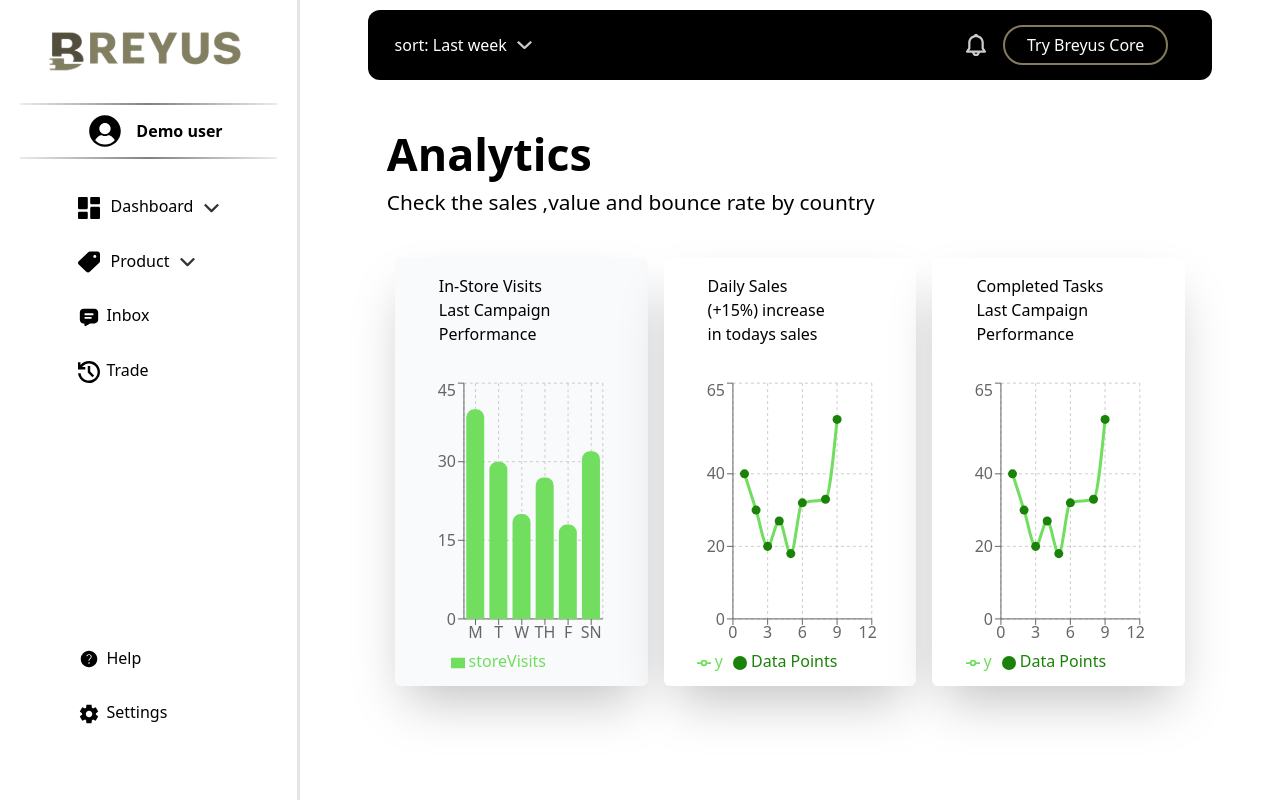
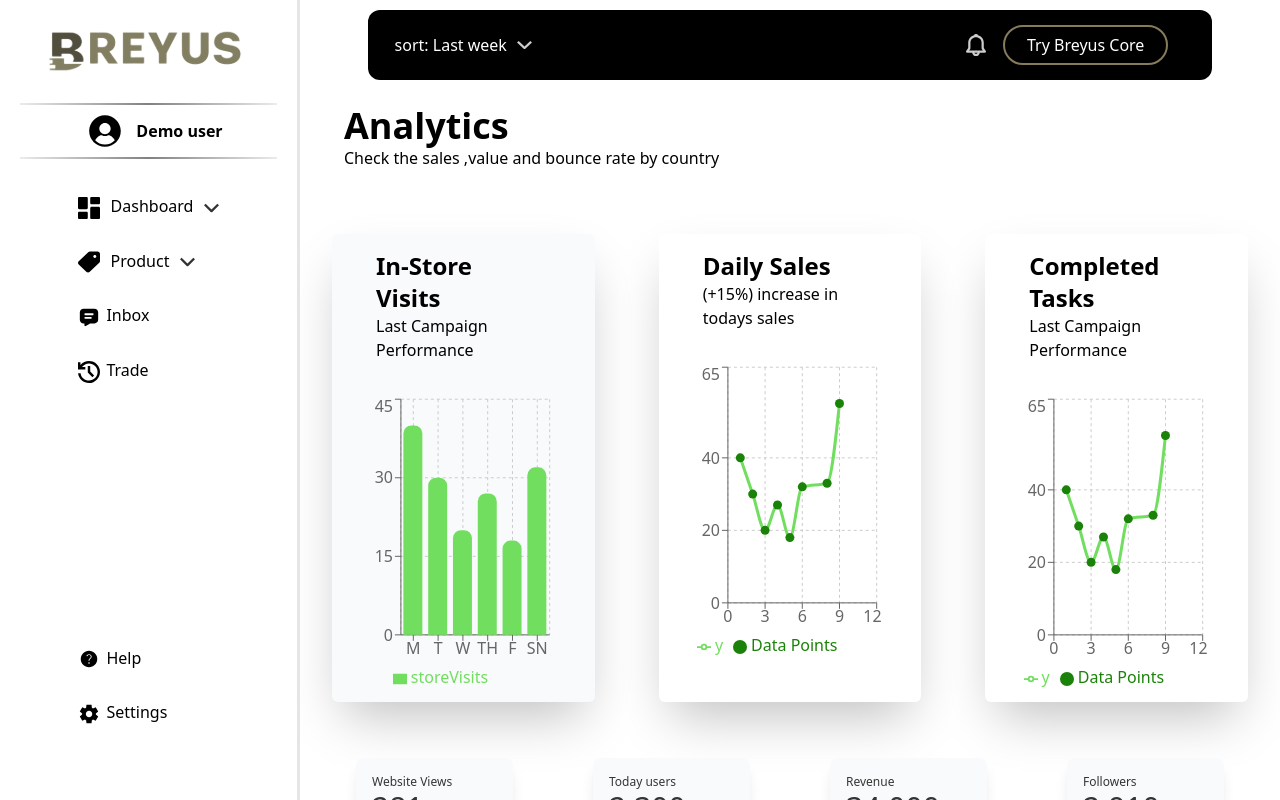
Before and after one commit to heybadrinath/Breyus, a React (Create React App) app in the folder frontend/: page /seller/dashboard in a window 1280 px wide. Built offline with nearby package versions, Linux system fonts and the light colour scheme.

Commit message:
Done with dashboard analytic section

```diff
--- /dev/null
+++ b/frontend/postcss.config.js
@@ -0,0 +1,6 @@
+module.exports = {
+  plugins: {
+    tailwindcss: {},
+    autoprefixer: {},
+  },
+}
--- a/frontend/src/seller/css/dashboard.css
+++ /dev/null
@@ -1,30 +0,0 @@
-/* Analytics section  */
-#analytics-section{
-    width: 63vw;
-    margin: 40px auto;
-    display: flex;
-    flex-direction: column;
-}
-
-#analytics-header{
-    display: flex;
-    flex-direction: column;
-}
-#analytics-header h1{
-    font-size: 2.8em;
-    font-weight: 800;
-}
-#analytics-header p{
-    font-size: 1.3em;
-    font-weight: 200;
-}
-
-#analytics-graph{
-    display: flex;
-}
-#analytics-graph p{
-    font-weight: 100;
-}
-#analytics-graph div{
-    width: 22.8vw;
-}
--- a/frontend/src/seller/dashboard.tsx
+++ b/frontend/src/seller/dashboard.tsx
@@ -1,7 +1,6 @@
 import React from "react";
 import { Header, Leftnavdash } from "../seller/components";
 import { BarChart, Bar, XAxis, YAxis, CartesianGrid, Tooltip, Legend, Scatter, Line, ResponsiveContainer, ComposedChart } from 'recharts';
-import "../seller/css/dashboard.css";
 import "../seller/css/components.css";
 
 
@@ -30,8 +29,18 @@ const Scatterdata: ScatterGraphDataType[] = [
   { x: 5, y: 18 },
   { x: 6, y: 32 },
   { x: 8, y: 33 },
-  { x: 9, y: 55}
+  { x: 9, y: 55 }
 ];
+
+// Analytics dummy data
+let websiteViews = 281;
+let websiteViewsincrease = 55;
+let todayUsers = 2300;
+let todayUsersincrease = 5;
+let revenue = 34000;
+let revenueincrease = 35;
+let followers = 2910;
+let followersincrease = 10;
 
 
 // Bargraph ui element
@@ -53,7 +62,7 @@ const Bargraph = ({ data }: { data: BarGraphDataType[] }) => {
 // Scatter graph ui element
 const Scattergraph = ({ data }: { data: ScatterGraphDataType[] }) => {
   return (
-    <ResponsiveContainer  height={300} width="100%">
+    <ResponsiveContainer height={300} width="100%">
       <ComposedChart data={data}>
         <CartesianGrid strokeDasharray="3 3" />
         <XAxis type="number" dataKey="x" name="Day" />
@@ -76,31 +85,121 @@ const Analytics = () => {
   return (
     <div id="analytics-section">
 
-      <div id="analytics-header">
-        <h1>Analytics</h1>
+      <div className="mx-10 pl-1 pr-10 pb-2 pt-4">
+        <h1 className=" font-black text-4xl  ">Analytics</h1>
         <p>Check the sales ,value and bounce rate by country</p>
       </div>
 
-      <div id="analytics-graph" className="my-10">
+      {/* graph section div  */}
+      <div className=" my-10  mx-auto flex flex-col xl:flex-row ">
 
-        <div className="shadow-2xl rounded-md mx-2 pl-1 pr-10 pb-2 pt-4 bg-gray-50">
-          <h2 className="mx-10">In-Store Visits</h2>
+        <div className="shadow-2xl w-full md:w-[60%] md:mx-auto rounded-md  my-4 xl:mx-8  pl-1 pr-10 pb-2 pt-4 bg-gray-50">
+          <h2 className="mx-10 font-bold text-2xl ">In-Store Visits</h2>
           <p className="mx-10 my-0 mb-8">Last Campaign Performance</p>
-          <Bargraph data={Bardata}/>
+          <Bargraph data={Bardata} />
         </div>
 
-        <div className="shadow-2xl rounded-md mx-2 pl-1 pr-10 pb-2 pt-4 bg-white">
-          <h2 className="mx-10">Daily Sales</h2>
+        <div className="shadow-2xl w-full md:w-[60%] md:mx-auto rounded-md  my-4 xl:mx-8  pl-1 pr-10 pb-2 pt-4 bg-white">
+          <h2 className="mx-10 font-bold text-2xl ">Daily Sales</h2>
           <p className="mx-10 my-0 mb-8">(+15%) increase in todays sales</p>
-          <Scattergraph data={Scatterdata}/>
+          <Scattergraph data={Scatterdata} />
         </div>
 
-        <div className="shadow-2xl rounded-md mx-2 pl-1 pr-10 pb-2 pt-4 bg-white">
-          <h2 className="mx-10">Completed Tasks</h2>
+        <div className="shadow-2xl w-full md:w-[60%] md:mx-auto rounded-md  my-4 xl:mx-8  pl-1 pr-10 pb-2 pt-4 bg-white">
+          <h2 className="mx-10 font-bold text-2xl ">Completed Tasks</h2>
           <p className="mx-10 my-0 mb-8">Last Campaign Performance</p>
-          <Scattergraph data={Scatterdata}/>
+          <Scattergraph data={Scatterdata} />
+        </div>
       </div>
 
+      {/* analytics data in numbers */}
+
+      {/* Website views  */}
+      <div className="flex mx-4 my-8">
+        <div className="p-4  mx-10 w-full shadow-lg rounded-lg bg-gray-50 ">
+          <p className="text-[#353535] text-xs" >Website Views</p>
+          <p className="text-[#353535] text-3xl">{websiteViews.toLocaleString()}</p>
+
+          <hr className="border-0 h-[1.5px] bg-gradient-to-r from-[#ECECEC] via-[#00000080] to-[#ECECEC]" />
+
+          <p className="text-[#CCCCCC]"> <span className=" text-[#71DE5F]  " >+{websiteViewsincrease + "%"}</span> than last week</p>
+        </div>
+
+        {/* Today Users  */}
+        <div className="p-4  mx-10 w-full shadow-lg rounded-lg bg-gray-50 ">
+          <p className="text-[#353535] text-xs" >Today users</p>
+          <p className="text-[#353535] text-3xl">{todayUsers.toLocaleString()}</p>
+
+          <hr className="border-0 h-[1.5px] bg-gradient-to-r from-[#ECECEC] via-[#00000080] to-[#ECECEC]" />
+
+          <p className="text-[#CCCCCC]"> <span className=" text-[#71DE5F]  " >+{todayUsersincrease + "%"}</span> than last week</p>
+        </div>
+
+        {/* Revenue  */}
+        <div className="p-4  mx-10 w-full shadow-lg rounded-lg bg-gray-50 ">
+          <p className="text-[#353535] text-xs" >Revenue</p>
+          <p className="text-[#353535] text-3xl">{revenue.toLocaleString()}</p>
+
+          <hr className="border-0 h-[1.5px] bg-gradient-to-r from-[#ECECEC] via-[#00000080] to-[#ECECEC]" />
+
+          <p className="text-[#CCCCCC]"> <span className=" text-[#71DE5F]  " >+{revenueincrease + "%"}</span> than last week</p>
+        </div>
+
+        {/* Followers  */}
+        <div className="p-4  mx-10 w-full shadow-lg rounded-lg bg-gray-50 ">
+          <p className="text-[#353535] text-xs" >Followers</p>
+          <p className="text-[#353535] text-3xl">{followers.toLocaleString()}</p>
+
+          <hr className="border-0 h-[1.5px] bg-gradient-to-r from-[#ECECEC] via-[#00000080] to-[#ECECEC]" />
+
+          <p className="text-[#CCCCCC]"> <span className=" text-[#71DE5F]  " >+{followersincrease + "%"}</span> than last week</p>
+        </div>
+
+      </div>
+
+      {/* Sales by country */}
+      <div className="p-8 rounded-lg shadow-lg flex flex-col m-10">
+        <h1 className="text-3xl font-bold ">Sales by Country</h1>
+        <p className=" text-default text-[#CCCCCC]" >Check the sales, value and bounce rate by country.</p>
+
+
+        {/* Table  */}
+        <table className="text-left my-6 xl:w-[60%] md:w-[80%]">
+        {/* Table Header */}
+        <thead>
+          <tr className="border-b border-gray-200 text-gray-400 uppercase text-sm">
+            <th className="px-4 py-2">Country</th>
+            <th className="px-4 py-2">Sales</th>
+            <th className="px-4 py-2">Values</th>
+            <th className="px-4 py-2">Bounce</th>
+          </tr>
+        </thead>
+
+        {/* Countries wise data  */}
+        <tbody>
+          {/* Row 1 */}
+          <tr className="border-b border-gray-200">
+            <td className="px-4 py-2 flex items-center gap-2">
+              <img src="https://flagcdn.com/w40/us.png" alt="US Flag" className="w-6 h-4" />
+              United States
+            </td>
+            <td className="px-4 py-2">2500</td>
+            <td className="px-4 py-2">$230,900</td>
+            <td className="px-4 py-2">29.09%</td>
+          </tr>
+
+          {/* Row 2 */}
+          <tr className="border-b border-gray-200">
+            <td className="px-4 py-2 flex items-center gap-2">
+              <img src="https://flagcdn.com/w40/de.png" alt="Germany Flag" className="w-6 h-4" />
+              Germany
+            </td>
+            <td className="px-4 py-2">1200</td>
+            <td className="px-4 py-2">$230,900</td>
+            <td className="px-4 py-2">29.09%</td>
+          </tr>
+        </tbody>
+      </table>
 
 
       </div>
@@ -117,12 +216,9 @@ const SellerDashboard = () => {
   return (
     <div className="layout">
       <Leftnavdash username={username} />
-      <div id="right-section">
+      <div id="right-section" className=" overflow-scroll h-max ">
         <Header />
         <Analytics />
-
-
-
       </div>
     </div>
   );
```
Lines whose indentation alone changed are shown as unchanged.
